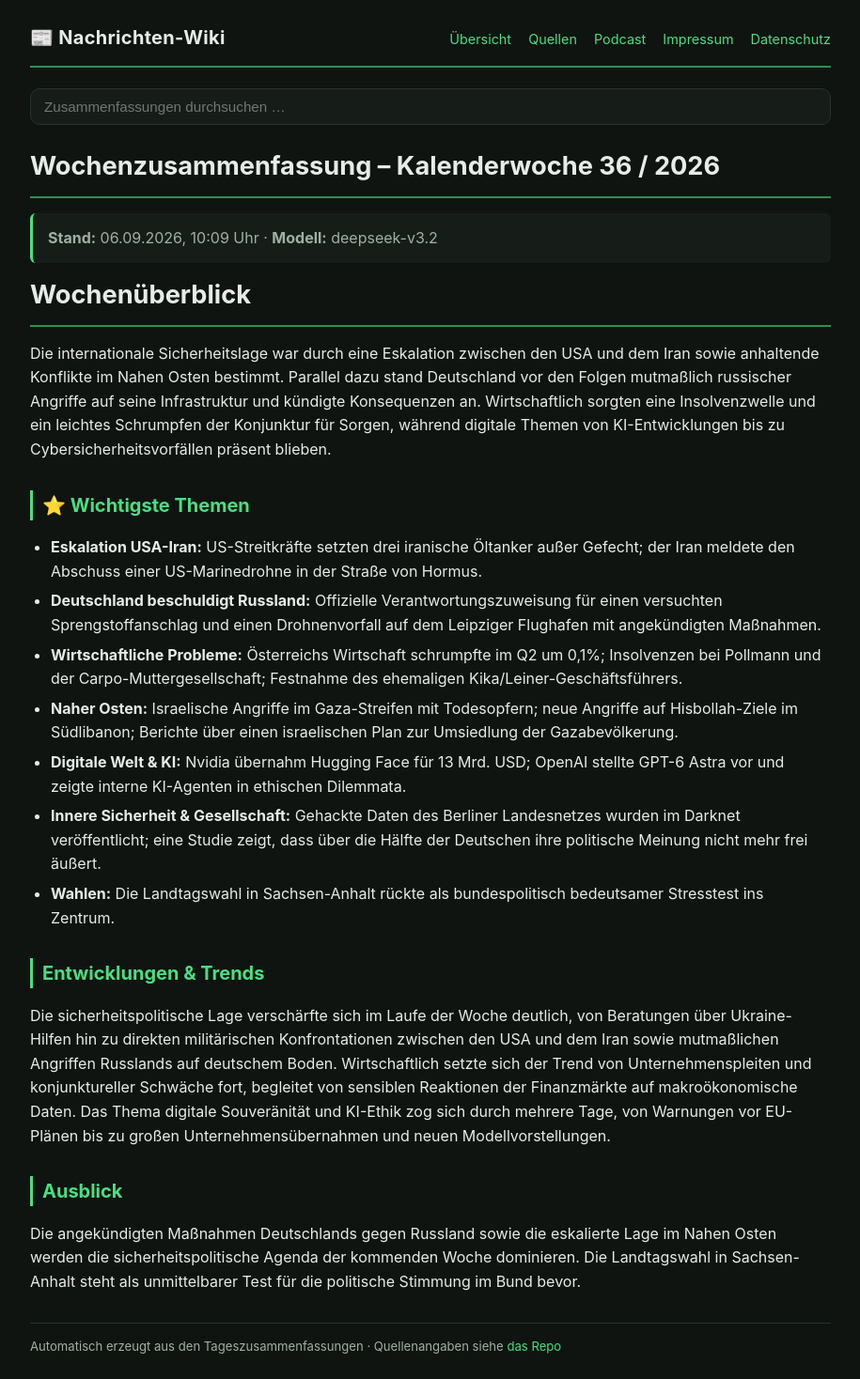
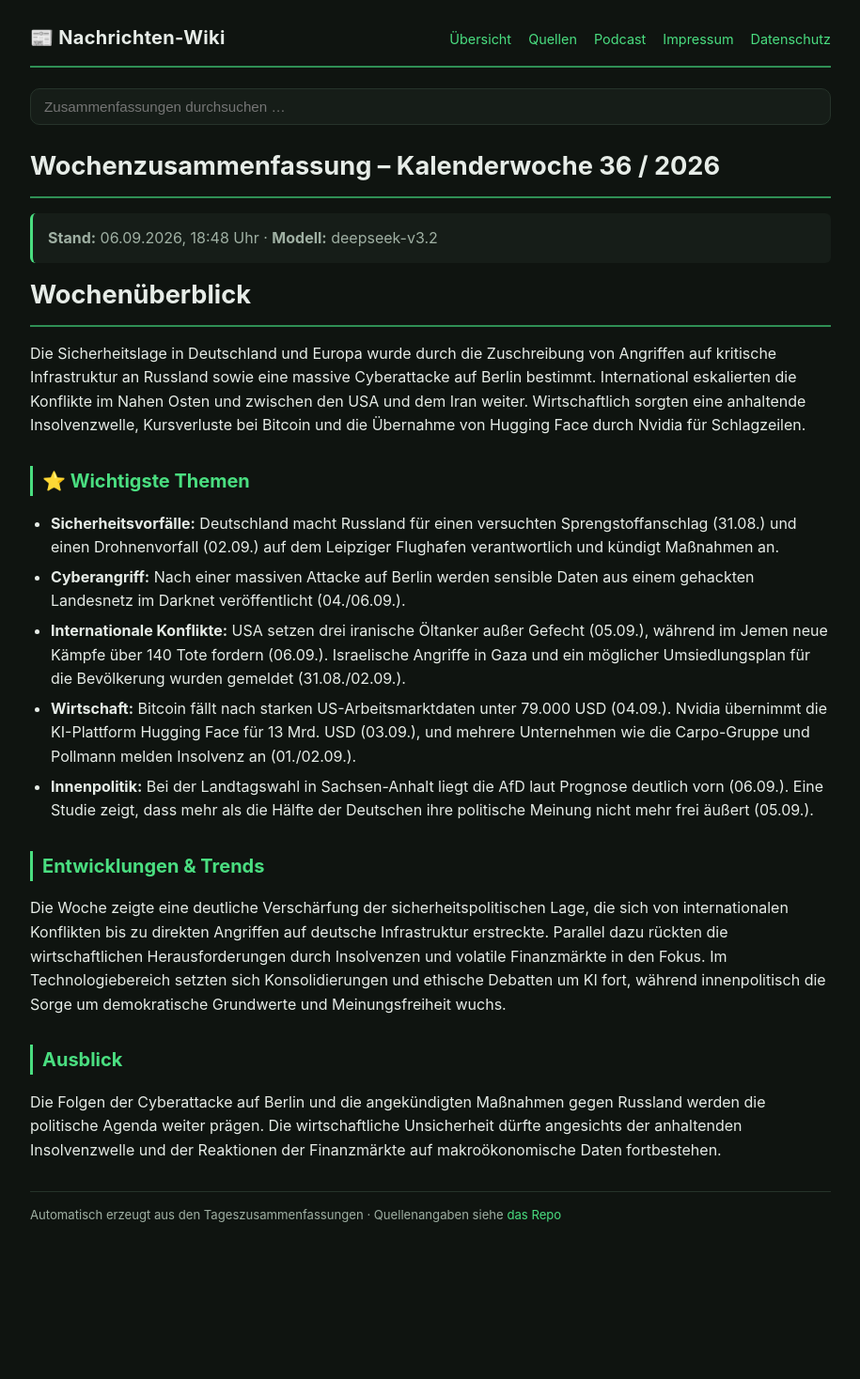
Before and after one commit to Ubuntu51/news-wiki, a Jekyll site: the page built from 2026/woche-36.md, in a window 1280 px wide. Shown: the whole page at 94% size, without its empty margins (182-1097 px from the left). Built offline with Jekyll 4.4.1, drawn with Linux system fonts in a browser that asks for light colours; after the commit the page ends 1328 px from its top, so only the background shows below that.

```diff
--- a/2026/woche-36.md
+++ b/2026/woche-36.md
@@ -5,22 +5,20 @@ title: "Wochenzusammenfassung Kalenderwoche 36 / 2026"
 
 # Wochenzusammenfassung – Kalenderwoche 36 / 2026
 
-> **Stand:** 06.09.2026, 10:09 Uhr · **Modell:** deepseek-v3.2
+> **Stand:** 06.09.2026, 18:48 Uhr · **Modell:** deepseek-v3.2
 
 # Wochenüberblick
-Die internationale Sicherheitslage war durch eine Eskalation zwischen den USA und dem Iran sowie anhaltende Konflikte im Nahen Osten bestimmt. Parallel dazu stand Deutschland vor den Folgen mutmaßlich russischer Angriffe auf seine Infrastruktur und kündigte Konsequenzen an. Wirtschaftlich sorgten eine Insolvenzwelle und ein leichtes Schrumpfen der Konjunktur für Sorgen, während digitale Themen von KI-Entwicklungen bis zu Cybersicherheitsvorfällen präsent blieben.
+Die Sicherheitslage in Deutschland und Europa wurde durch die Zuschreibung von Angriffen auf kritische Infrastruktur an Russland sowie eine massive Cyberattacke auf Berlin bestimmt. International eskalierten die Konflikte im Nahen Osten und zwischen den USA und dem Iran weiter. Wirtschaftlich sorgten eine anhaltende Insolvenzwelle, Kursverluste bei Bitcoin und die Übernahme von Hugging Face durch Nvidia für Schlagzeilen.
 
 ## ⭐ Wichtigste Themen
-- **Eskalation USA-Iran:** US-Streitkräfte setzten drei iranische Öltanker außer Gefecht; der Iran meldete den Abschuss einer US-Marinedrohne in der Straße von Hormus.
-- **Deutschland beschuldigt Russland:** Offizielle Verantwortungszuweisung für einen versuchten Sprengstoffanschlag und einen Drohnenvorfall auf dem Leipziger Flughafen mit angekündigten Maßnahmen.
-- **Wirtschaftliche Probleme:** Österreichs Wirtschaft schrumpfte im Q2 um 0,1%; Insolvenzen bei Pollmann und der Carpo-Muttergesellschaft; Festnahme des ehemaligen Kika/Leiner-Geschäftsführers.
-- **Naher Osten:** Israelische Angriffe im Gaza-Streifen mit Todesopfern; neue Angriffe auf Hisbollah-Ziele im Südlibanon; Berichte über einen israelischen Plan zur Umsiedlung der Gazabevölkerung.
-- **Digitale Welt & KI:** Nvidia übernahm Hugging Face für 13 Mrd. USD; OpenAI stellte GPT-6 Astra vor und zeigte interne KI-Agenten in ethischen Dilemmata.
-- **Innere Sicherheit & Gesellschaft:** Gehackte Daten des Berliner Landesnetzes wurden im Darknet veröffentlicht; eine Studie zeigt, dass über die Hälfte der Deutschen ihre politische Meinung nicht mehr frei äußert.
-- **Wahlen:** Die Landtagswahl in Sachsen-Anhalt rückte als bundespolitisch bedeutsamer Stresstest ins Zentrum.
+- **Sicherheitsvorfälle:** Deutschland macht Russland für einen versuchten Sprengstoffanschlag (31.08.) und einen Drohnenvorfall (02.09.) auf dem Leipziger Flughafen verantwortlich und kündigt Maßnahmen an.
+- **Cyberangriff:** Nach einer massiven Attacke auf Berlin werden sensible Daten aus einem gehackten Landesnetz im Darknet veröffentlicht (04./06.09.).
+- **Internationale Konflikte:** USA setzen drei iranische Öltanker außer Gefecht (05.09.), während im Jemen neue Kämpfe über 140 Tote fordern (06.09.). Israelische Angriffe in Gaza und ein möglicher Umsiedlungsplan für die Bevölkerung wurden gemeldet (31.08./02.09.).
+- **Wirtschaft:** Bitcoin fällt nach starken US-Arbeitsmarktdaten unter 79.000 USD (04.09.). Nvidia übernimmt die KI-Plattform Hugging Face für 13 Mrd. USD (03.09.), und mehrere Unternehmen wie die Carpo-Gruppe und Pollmann melden Insolvenz an (01./02.09.).
+- **Innenpolitik:** Bei der Landtagswahl in Sachsen-Anhalt liegt die AfD laut Prognose deutlich vorn (06.09.). Eine Studie zeigt, dass mehr als die Hälfte der Deutschen ihre politische Meinung nicht mehr frei äußert (05.09.).
 
 ## Entwicklungen & Trends
-Die sicherheitspolitische Lage verschärfte sich im Laufe der Woche deutlich, von Beratungen über Ukraine-Hilfen hin zu direkten militärischen Konfrontationen zwischen den USA und dem Iran sowie mutmaßlichen Angriffen Russlands auf deutschem Boden. Wirtschaftlich setzte sich der Trend von Unternehmenspleiten und konjunktureller Schwäche fort, begleitet von sensiblen Reaktionen der Finanzmärkte auf makroökonomische Daten. Das Thema digitale Souveränität und KI-Ethik zog sich durch mehrere Tage, von Warnungen vor EU-Plänen bis zu großen Unternehmensübernahmen und neuen Modellvorstellungen.
+Die Woche zeigte eine deutliche Verschärfung der sicherheitspolitischen Lage, die sich von internationalen Konflikten bis zu direkten Angriffen auf deutsche Infrastruktur erstreckte. Parallel dazu rückten die wirtschaftlichen Herausforderungen durch Insolvenzen und volatile Finanzmärkte in den Fokus. Im Technologiebereich setzten sich Konsolidierungen und ethische Debatten um KI fort, während innenpolitisch die Sorge um demokratische Grundwerte und Meinungsfreiheit wuchs.
 
 ## Ausblick
-Die angekündigten Maßnahmen Deutschlands gegen Russland sowie die eskalierte Lage im Nahen Osten werden die sicherheitspolitische Agenda der kommenden Woche dominieren. Die Landtagswahl in Sachsen-Anhalt steht als unmittelbarer Test für die politische Stimmung im Bund bevor.
+Die Folgen der Cyberattacke auf Berlin und die angekündigten Maßnahmen gegen Russland werden die politische Agenda weiter prägen. Die wirtschaftliche Unsicherheit dürfte angesichts der anhaltenden Insolvenzwelle und der Reaktionen der Finanzmärkte auf makroökonomische Daten fortbestehen.
```
Also changed, not shown: 2026/08/index.md (+1 -1 lines), 2026/09/2026-09-06_18-48.md (added, +82 -0 lines), 2026/09/index.md (+2 -1 lines), 2026/09/podcast.md (+8 -1 lines), index.md (+4 -4 lines), podcast.md (+1 -1 lines), podcast.xml (+10 -1 lines), search.json, 1 other file.
